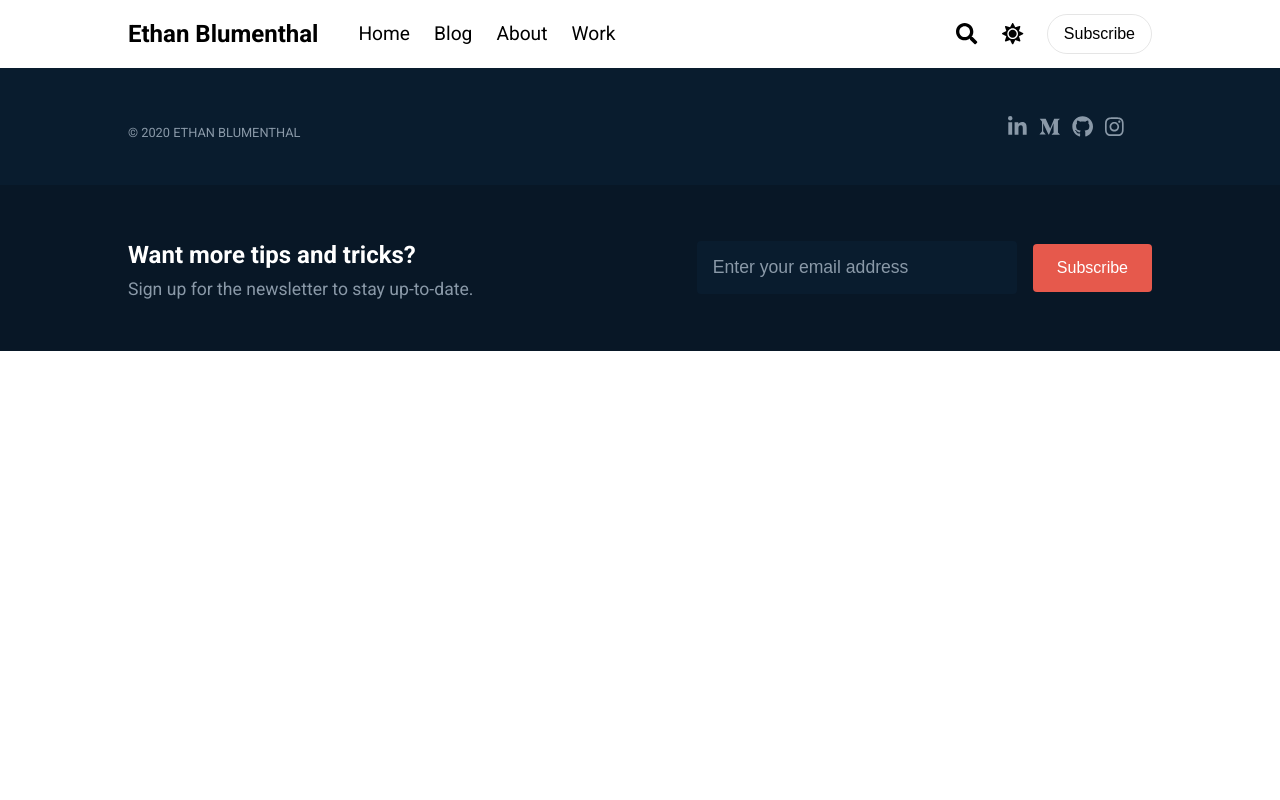
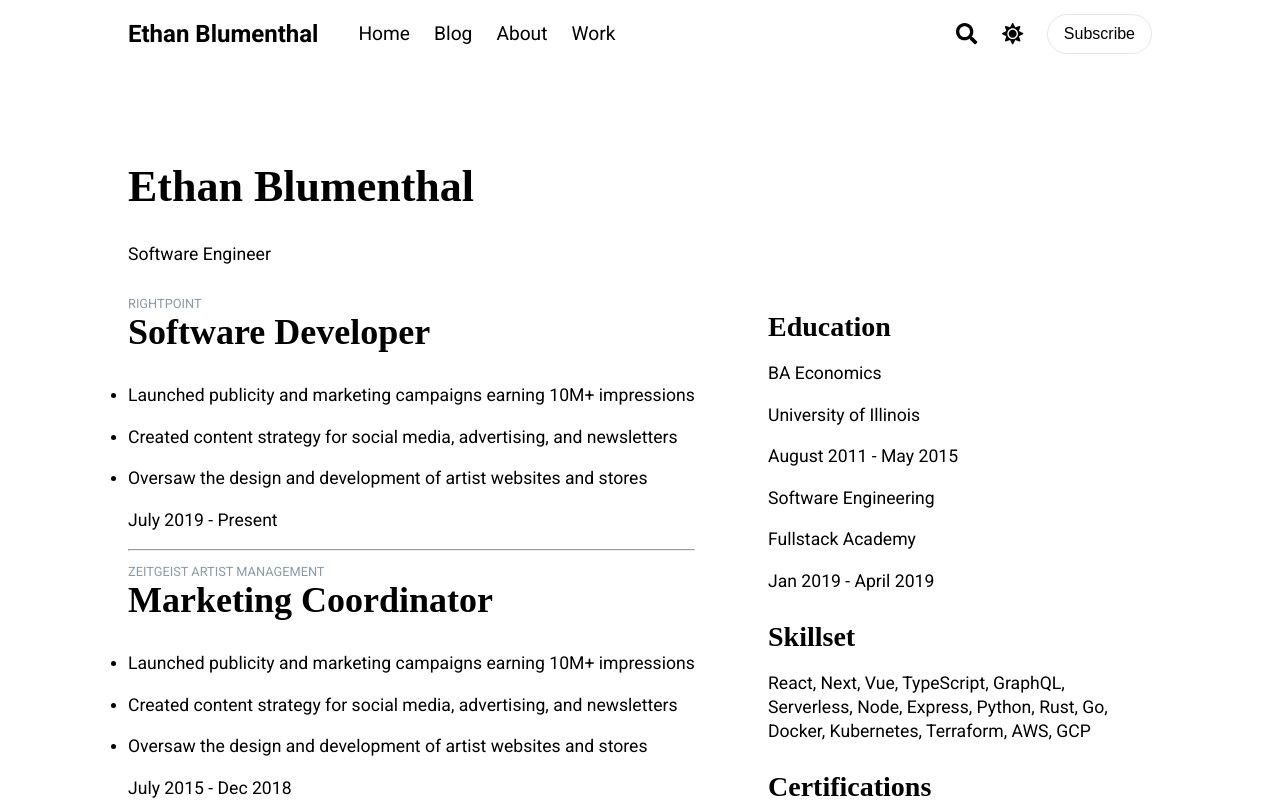
Before and after one commit to ethanblumenthal/personal-website, a Next.js app: page /resume in a window 1280 px wide. Shown: the top 800 px of the page. Built offline with nearby package versions, Linux system fonts and the light colour scheme.

Commit message:
Added content to resume page.

```diff
--- a/api/contentful.ts
+++ b/api/contentful.ts
@@ -21,10 +21,10 @@ const PROJECT_GRAPHQL_FIELDS = `
   date
   title
   description
-  coverImage: {
+  coverImage {
     url
   }
-  content: {
+  content {
     json
   }
   slug
--- a/components/navbar.tsx
+++ b/components/navbar.tsx
@@ -29,6 +29,7 @@ const Header = styled.h1`
 
 const UnorderedList = styled.ul`
   display: flex;
+  list-style: none;
 `;
 
 const ListItem = styled.li`
--- a/elements/text.tsx
+++ b/elements/text.tsx
@@ -2,15 +2,18 @@ import styled from 'styled-components';
 
 export const PageHeader = styled.h1`
   font-size: 2.75rem;
+  font-family: 'Ariel';
 `;
 
 export const SectionHeader = styled.h2`
   font-size: 2.25rem;
+  font-family: 'Ariel';
   margin-top: 0;
 `;
 
 export const CardHeader = styled.h3`
   font-size: 1.75rem;
+  font-family: 'Ariel';
   margin-bottom: 0;
 `;
 
--- a/package.json
+++ b/package.json
@@ -19,6 +19,7 @@
     "react": "17.0.1",
     "react-dom": "17.0.1",
     "styled-components": "^5.2.1",
+    "typeface-dm-serif-text": "^1.1.13",
     "typeface-roboto": "^1.1.13"
   },
   "devDependencies": {
--- a/pages/resume.tsx
+++ b/pages/resume.tsx
@@ -1,6 +1,23 @@
 import Head from 'next/head';
+import styled from 'styled-components';
 
 import Layout from '../components/layout';
+import { Button } from '../elements/buttons';
+import { BackgroundContainer, FlexContainer } from '../elements/containers';
+import { PageHeader, SectionHeader, CardHeader, SubText, Text } from '../elements/text';
+import { EXPERIENCE, EDUCATION, SKILLSET } from '../utils';
+
+const MainContent = styled.div`
+  max-width: 40rem;
+`;
+
+const SideContent = styled.div`
+  max-width: 24rem;
+`;
+
+const UnorderedList = styled.ul`
+  padding-left: 0;
+`;
 
 const Resume = () => (
   <Layout>
@@ -8,6 +25,51 @@ const Resume = () => (
       <title>Resume</title>
       <link rel="icon" href="/favicon.ico" />
     </Head>
+
+    <BackgroundContainer>
+      <PageHeader>Ethan Blumenthal</PageHeader>
+      <Text>Software Engineer</Text>
+
+      <FlexContainer>
+        <MainContent>
+          {EXPERIENCE &&
+            EXPERIENCE.map(({ company, position, dates, accomplishments }) => (
+              <div>
+                <SubText>{company}</SubText>
+                <SectionHeader>{position}</SectionHeader>
+                <UnorderedList>
+                  {accomplishments &&
+                    accomplishments.map((accomplishment) => (
+                      <li>
+                        <Text>{accomplishment}</Text>
+                      </li>
+                    ))}
+                </UnorderedList>
+                <Text>{dates}</Text>
+                <hr />
+              </div>
+            ))}
+        </MainContent>
+
+        <SideContent>
+          <CardHeader>Education</CardHeader>
+          {EDUCATION.map(({ title, description, date }) => (
+            <div key={title}>
+              <Text>{title}</Text>
+              <Text>{description}</Text>
+              <Text>{date}</Text>
+            </div>
+          ))}
+
+          <CardHeader>Skillset</CardHeader>
+          <Text>{SKILLSET.join(', ')}</Text>
+          <CardHeader>Certifications</CardHeader>
+          <a href="mailto:ethan.blumenthal@gmail.com" target="_blank">
+            <Button>Contact me</Button>
+          </a>
+        </SideContent>
+      </FlexContainer>
+    </BackgroundContainer>
   </Layout>
 );
 
--- a/utils/Global.ts
+++ b/utils/Global.ts
@@ -10,14 +10,10 @@ export const GlobalStyle = createGlobalStyle`
 		box-sizing: inherit;
 	}
 	body {
-        /* font-family: 'Roboto'; */
 		color: ${({ theme }) => theme.colors.text};
 		background-color: ${({ theme }) => theme.colors.background};
 		padding: 0;
   		margin: 0;
-	}
-	ul, ol {
-		list-style: none;
 	}
 	a {
 		color: inherit;
--- a/utils/constants.ts
+++ b/utils/constants.ts
@@ -26,6 +26,15 @@ export const INVOLVEMENT = [
   },
 ];
 
+export const EDUCATION = [
+  { title: 'BA Economics', description: 'University of Illinois', date: 'August 2011 - May 2015' },
+  {
+    title: 'Software Engineering',
+    description: 'Fullstack Academy',
+    date: 'Jan 2019 - April 2019',
+  },
+];
+
 export const CERTIFICATIONS = [
   { title: 'BA Economics', description: 'University of Illinois' },
   { title: 'Software Engineering', description: 'Fullstack Academy' },
@@ -51,3 +60,26 @@ export const SKILLSET = [
   'AWS',
   'GCP',
 ];
+
+export const EXPERIENCE = [
+  {
+    company: 'Rightpoint',
+    position: 'Software Developer',
+    dates: 'July 2019 - Present',
+    accomplishments: [
+      'Launched publicity and marketing campaigns earning 10M+ impressions',
+      'Created content strategy for social media, advertising, and newsletters',
+      'Oversaw the design and development of artist websites and stores',
+    ],
+  },
+  {
+    company: 'Zeitgeist Artist Management',
+    position: 'Marketing Coordinator',
+    dates: 'July 2015 - Dec 2018',
+    accomplishments: [
+      'Launched publicity and marketing campaigns earning 10M+ impressions',
+      'Created content strategy for social media, advertising, and newsletters',
+      'Oversaw the design and development of artist websites and stores',
+    ],
+  },
+];
```
Also changed, not shown: 1 other file (tests, documents, lock files or other folders).
